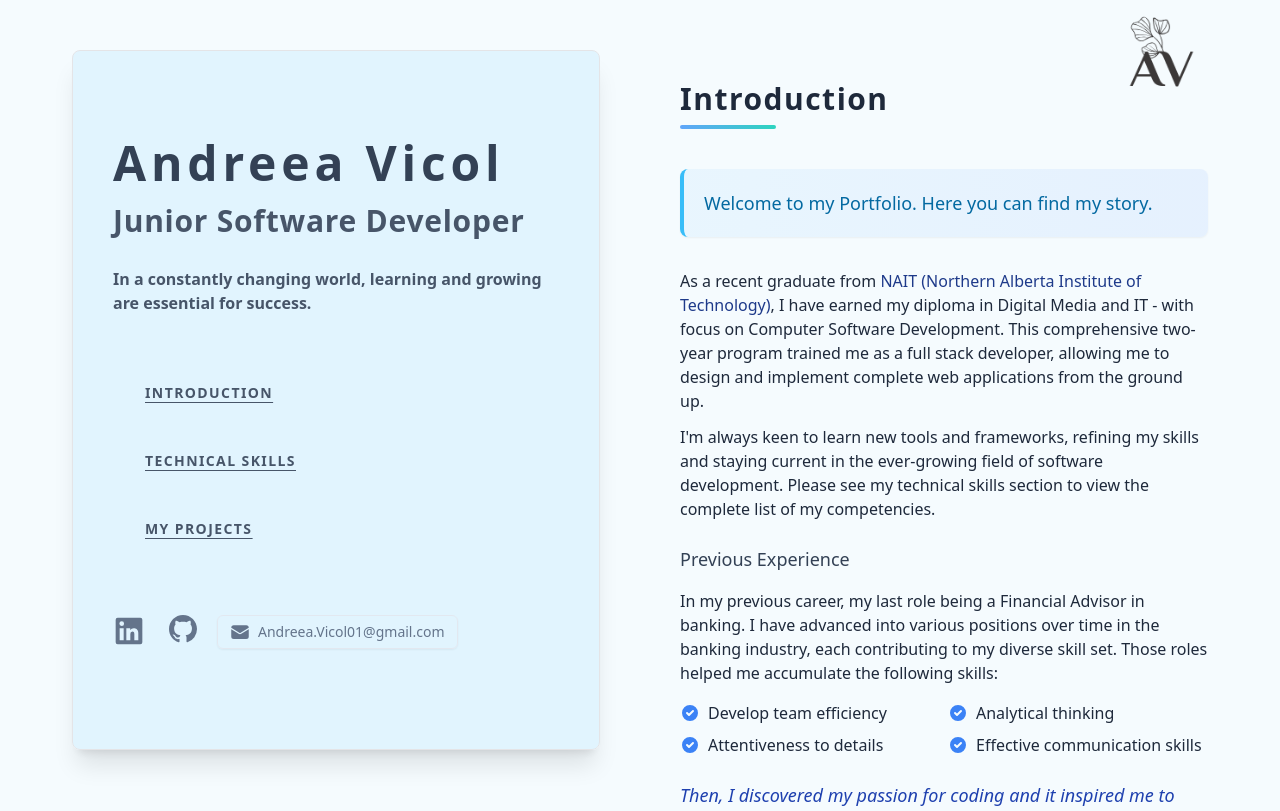
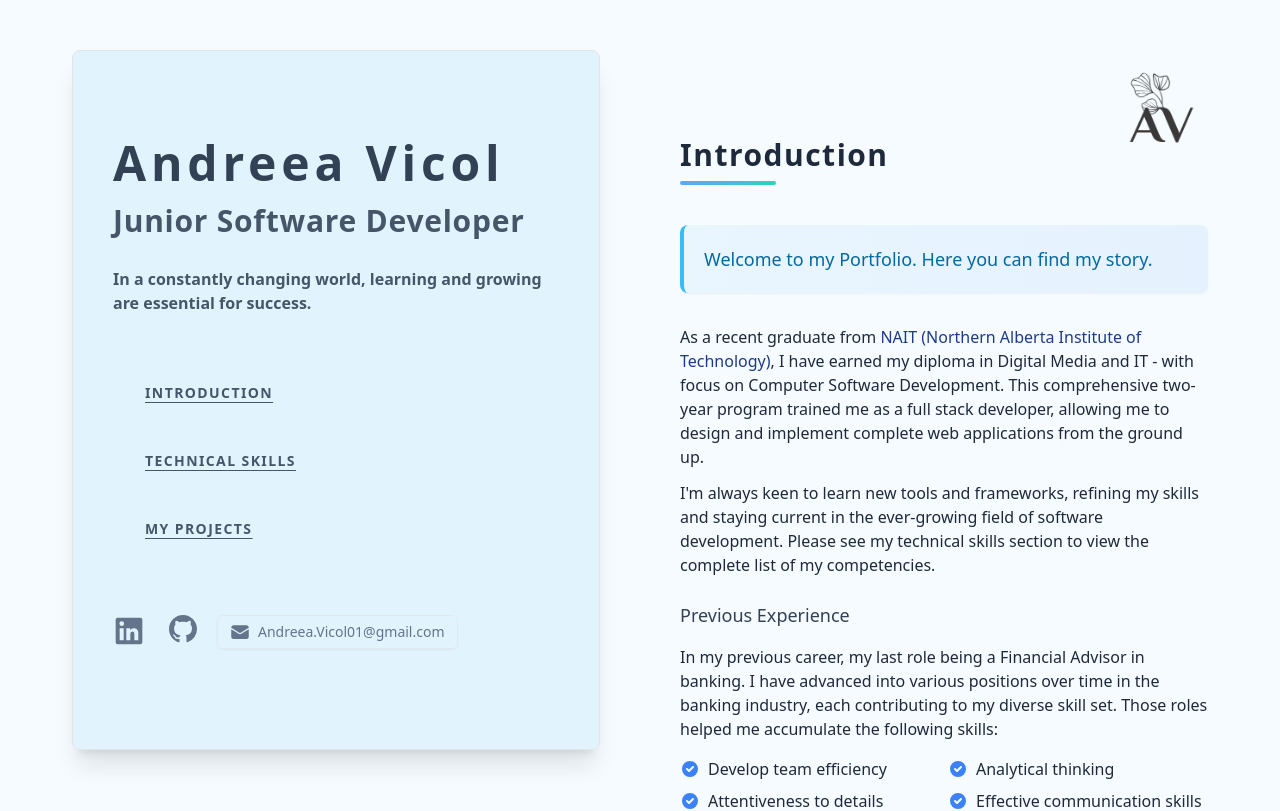
Before and after one commit to avicol01/MyPortfolio, a Next.js app: page / in a window 1280 px wide. Shown: the top 811 px of the page. Built offline with nearby package versions, Linux system fonts and the light colour scheme.

Commit message:
mt fixed

```diff
--- a/app/page.js
+++ b/app/page.js
@@ -112,7 +112,7 @@ function SocialLinks() {
 function MainContent() {
 	return (
 		<main>
-			<div className=" px-10">
+			<div className="mt-14 px-10">
 
 				<div className="flex items-baseline justify-between mb-2">
 					<div className="my-8">
```
